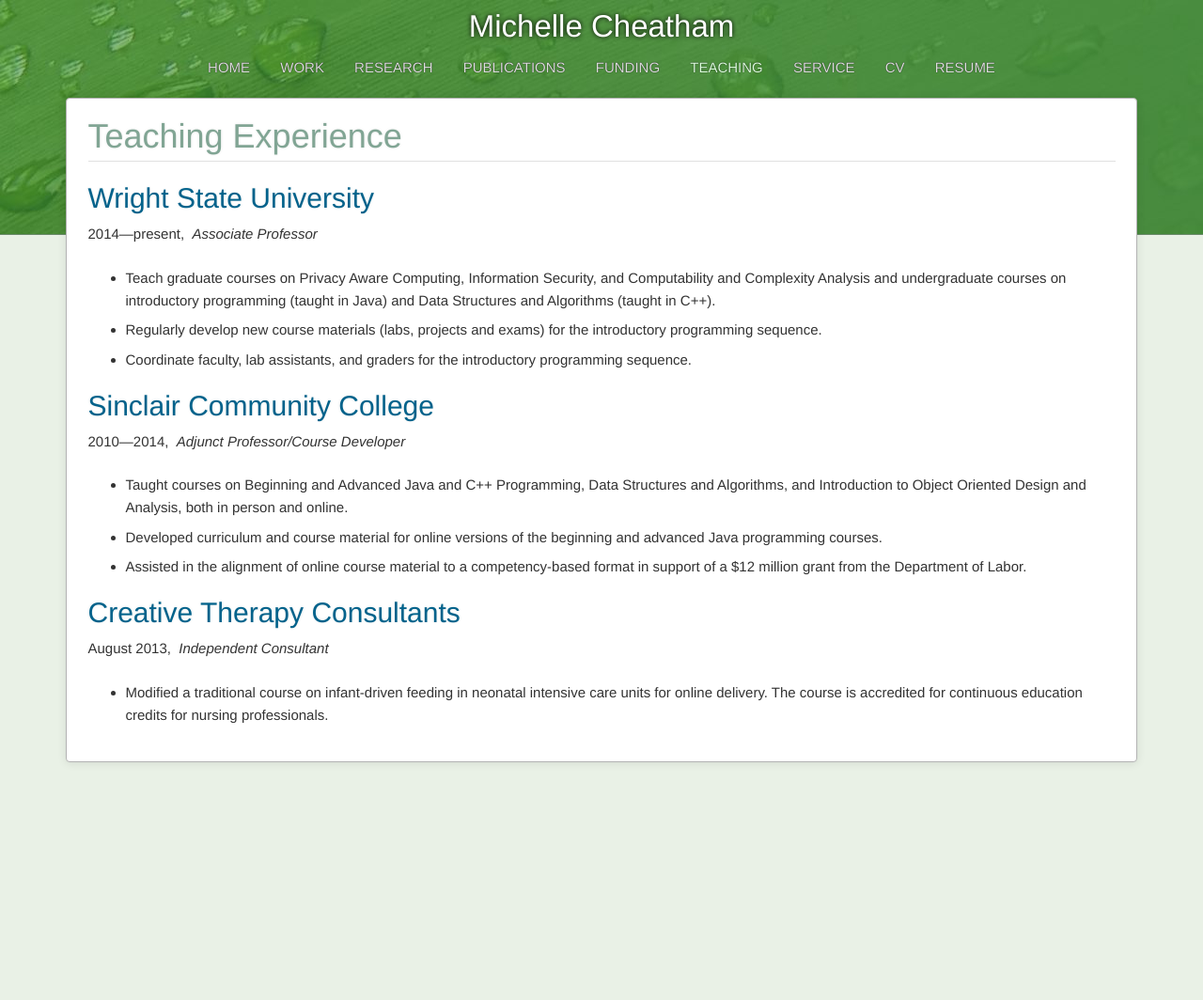
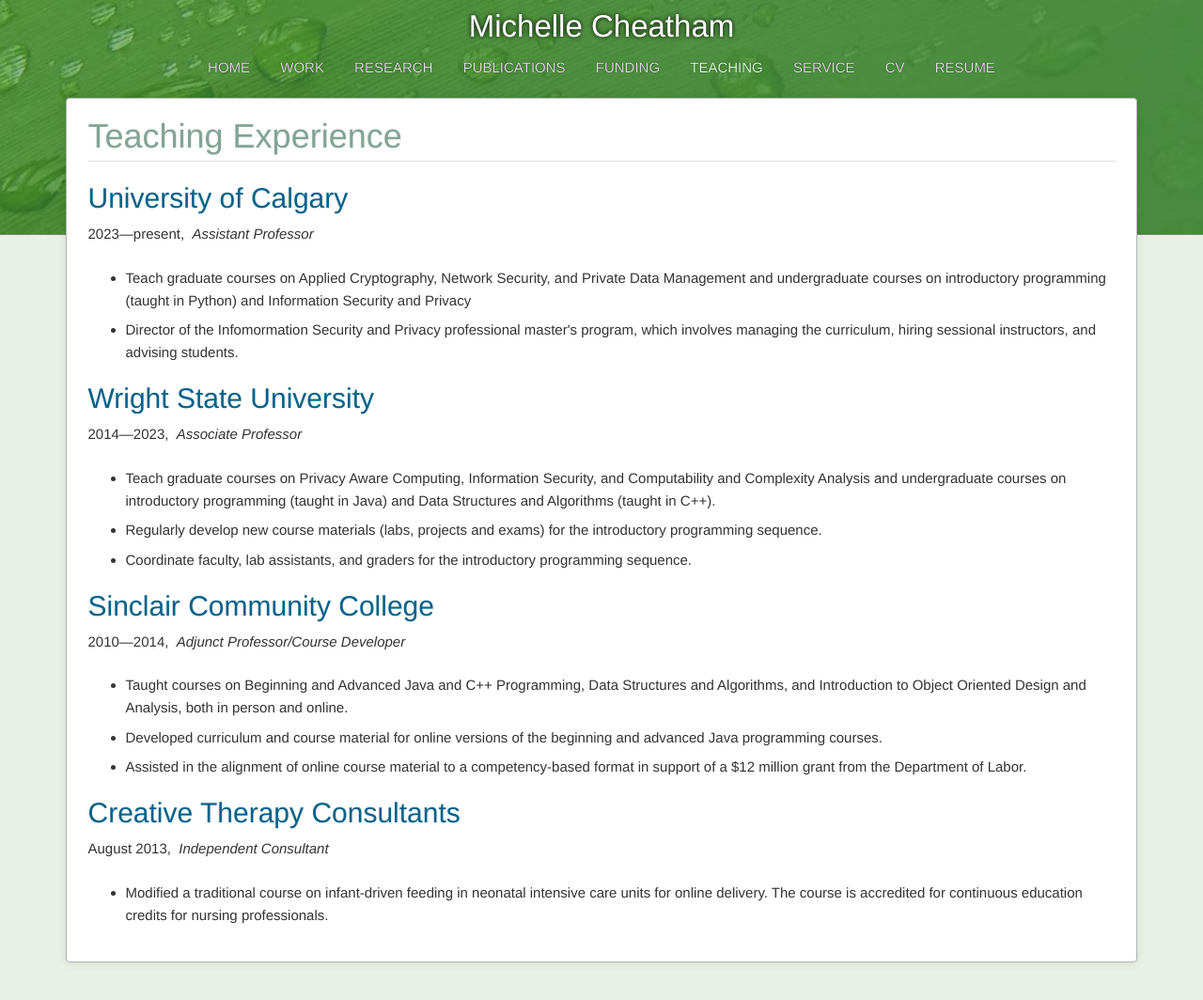
Before and after one commit to mcheatham/mcheatham.github.io, a Jekyll site: the page built from teaching.md, in a window 1280 px wide. Shown: the whole page at 94% size. Built offline with Jekyll 4.4.1, drawn with Linux system fonts in a browser that asks for light colours; before the commit the page ends 900 px from its top, so only the background shows below that.

Commit message:
Added UCalgary experience

```diff
--- a/_data/teaching.yaml
+++ b/_data/teaching.yaml
@@ -1,7 +1,16 @@
+- employer: University of Calgary
+  title: Assistant Professor
+  start-date: 2023
+  end-date: present
+  id: calgary
+  details:
+    - Teach graduate courses on Applied Cryptography, Network Security, and Private Data Management and undergraduate courses on introductory programming (taught in Python) and Information Security and Privacy
+    - Director of the Infomormation Security and Privacy professional master's program, which involves managing the curriculum, hiring sessional instructors, and advising students.
+
 - employer: Wright State University
   title: Associate Professor
   start-date: 2014
-  end-date: present
+  end-date: 2023
   id: wsu
   details:
     - Teach graduate courses on Privacy Aware Computing, Information Security, and Computability and Complexity Analysis and undergraduate courses on introductory programming (taught in Java) and Data Structures and Algorithms (taught in C++).
```
